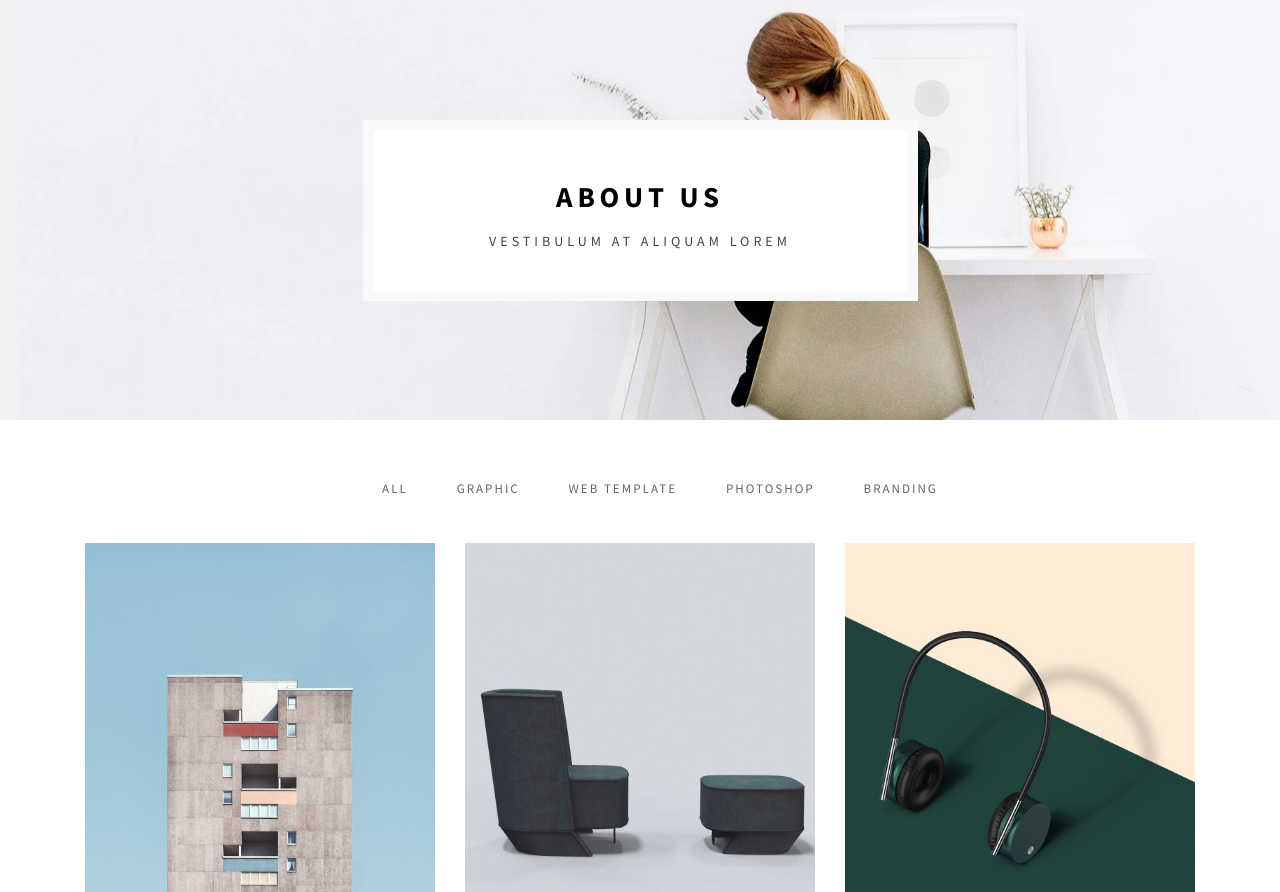
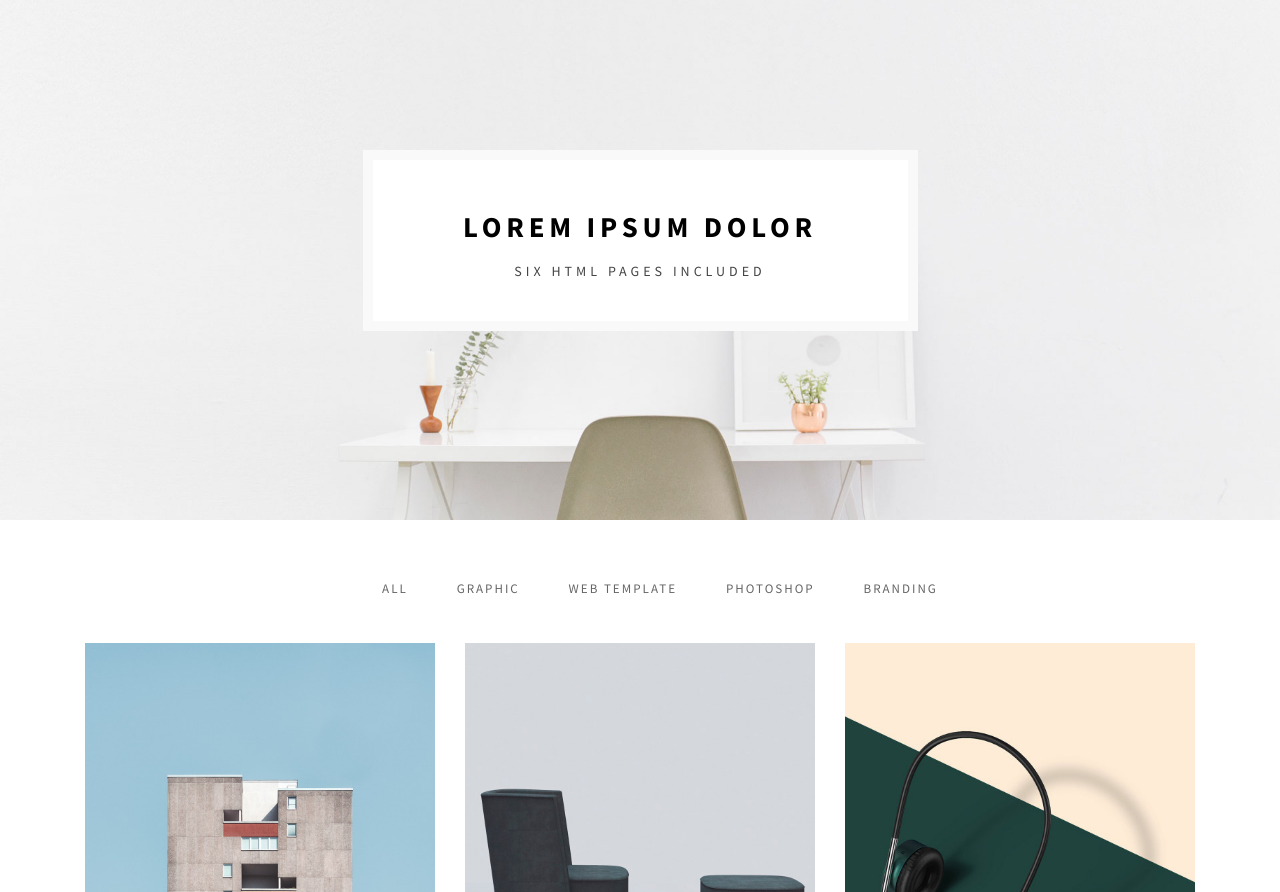
Before and after one commit to LikeLion-at-DGU/2021-dgulion-simbathon, a Django app: page / in a window 1280 px wide. Shown: the part 94-986 px from the top of the page. Run offline with Django 3.2, Linux system fonts and the light colour scheme; some libraries are stand-ins or nearby versions; some web fonts are replaced.

Commit message:
fix: Exclude a header section from base.html

```diff
--- a/main/templates/main/index.html
+++ b/main/templates/main/index.html
@@ -1,6 +1,23 @@
 {% extends 'base.html' %}
 {% load static %}
 {% block content %}
+<!-- Header section
+================================================== -->
+<section id="header" class="header-one">
+	<div class="container">
+		<div class="row">
+
+			<div class="col-md-offset-3 col-md-6 col-sm-offset-2 col-sm-8">
+          <div class="header-thumb">
+              <h1 class="wow fadeIn" data-wow-delay="1.6s">Lorem ipsum dolor</h1>
+              <h3 class="wow fadeInUp" data-wow-delay="1.9s">Six HTML pages included</h3>
+          </div>
+			</div>
+
+		</div>
+	</div>
+</section>
+
 <!-- Portfolio section
 ================================================== -->
 <section id="portfolio">
--- a/simbathon/templates/base.html
+++ b/simbathon/templates/base.html
@@ -57,11 +57,6 @@ http://www.tooplate.com/view/2082-pure-mix
 ================================================== -->
 {% include 'shared/_navbar.html' %}
 
-
-<!-- Header section
-================================================== -->
-{% include 'shared/_header.html' %}
-
 {% block content %}
 
 {% endblock %}
--- a/simbathon/templates/shared/_header.html
+++ /dev/null
@@ -1,14 +0,0 @@
-<section id="header" class="header-three">
-	<div class="container">
-		<div class="row">
-
-			<div class="col-md-offset-3 col-md-6 col-sm-offset-2 col-sm-8">
-            	<div class="header-thumb">
-              		 <h1 class="wow fadeIn" data-wow-delay="0.6s">About Us</h1>
-              		 <h3 class="wow fadeInUp" data-wow-delay="0.9s">Vestibulum at aliquam lorem</h3>
-           		</div>
-			</div>
-
-		</div>
-	</div>
-</section>
```
Also changed, not shown: main/templates/main/about.html (+17 -0 lines), main/templates/main/contact.html (+17 -0 lines).
